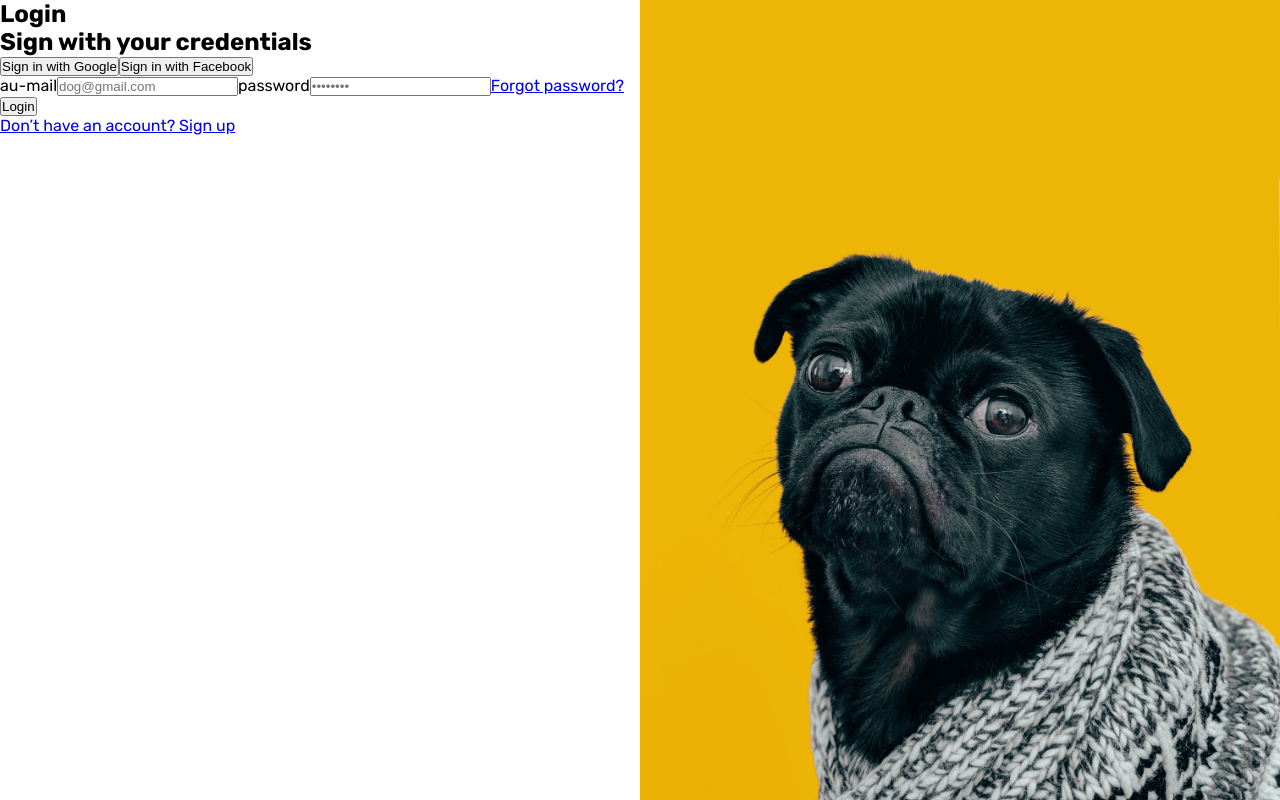
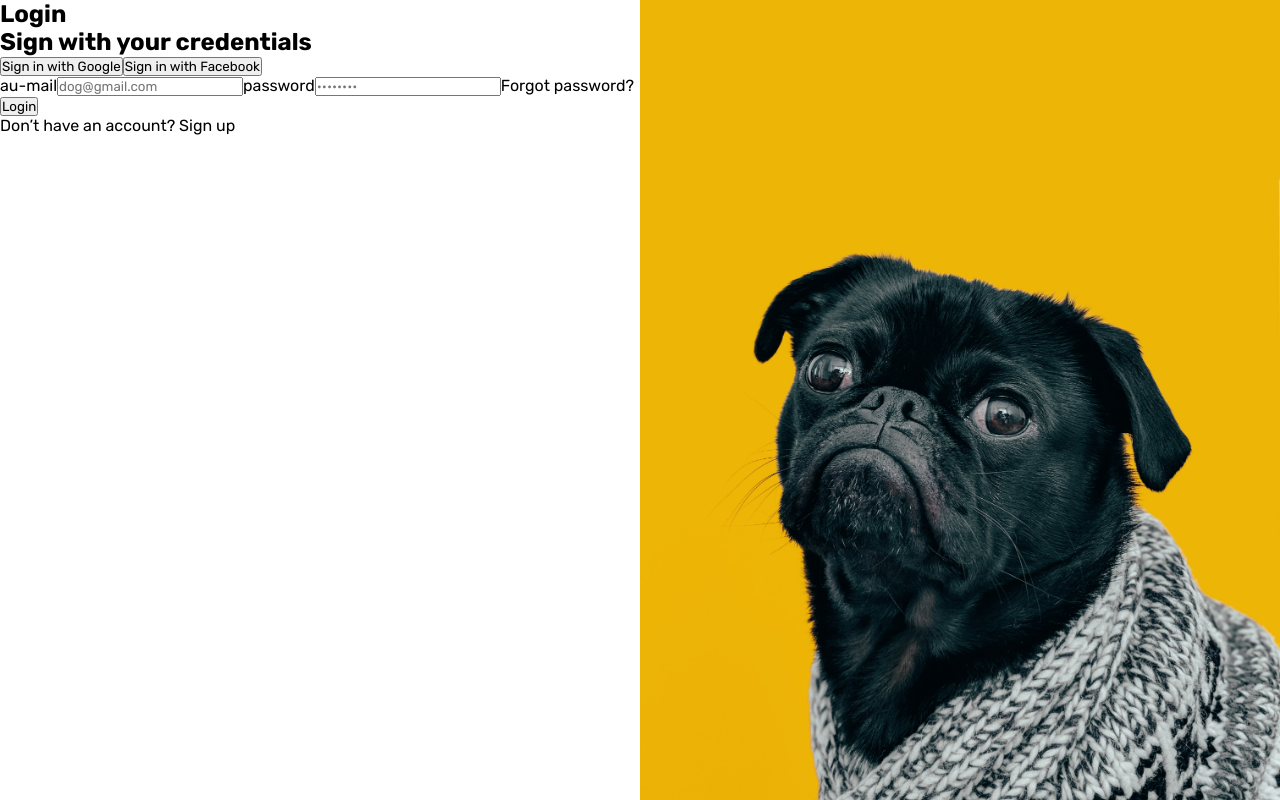
Before and after one commit to andersonszdc/My-dog, a Next.js app: page / in a window 1280 px wide. Built offline with nearby package versions, Linux system fonts and the light colour scheme.

Commit message:
created default theme and general configs

```diff
--- a/src/pages/_app.tsx
+++ b/src/pages/_app.tsx
@@ -1,7 +1,9 @@
 import { NextPage } from "next";
 import { AppProps } from "next/app";
 import { ComponentType, Fragment } from "react";
-import GlobalStyle from "../../styles/global";
+import { ThemeProvider } from "styled-components";
+import GlobalStyle from "../styles/global";
+import theme from "../styles/theme";
 
 type PageProps = NextPage & {
   layout?: ComponentType;
@@ -15,10 +17,12 @@ function MyApp({ Component, pageProps }: MyAppProps) {
   const CustomLayout = Component.layout ? Component.layout : Fragment;
   return (
     <>
-      <GlobalStyle />
-      <CustomLayout>
-        <Component {...pageProps} />
-      </CustomLayout>
+      <ThemeProvider theme={theme}>
+        <GlobalStyle />
+        <CustomLayout>
+          <Component {...pageProps} />
+        </CustomLayout>
+      </ThemeProvider>
     </>
   );
 }
--- /dev/null
+++ b/src/styles/global.ts
@@ -0,0 +1,23 @@
+import { createGlobalStyle } from "styled-components";
+
+export default createGlobalStyle`
+
+    * {
+        margin: 0;
+        padding: 0;
+        box-sizing: border-box;
+    }
+
+    body {
+        font-family: 'Rubik', sans-serif;
+    }
+
+    a {
+        text-decoration: none;
+        color: inherit;
+    }
+
+    button, input {
+        font-family: 'Rubik', sans-serif;
+    }
+`;
--- /dev/null
+++ b/src/styles/theme.ts
@@ -0,0 +1,9 @@
+const theme = {
+  colors: {
+    yellow: "#FBBF04",
+    white: "#FFF",
+    black: "#000"
+  },
+};
+
+export default theme;
```
